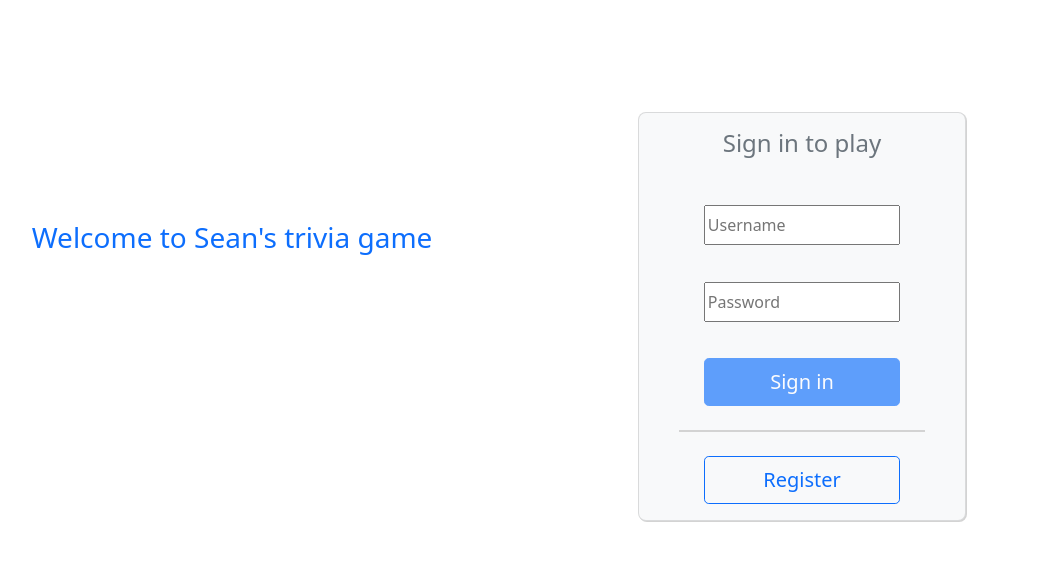
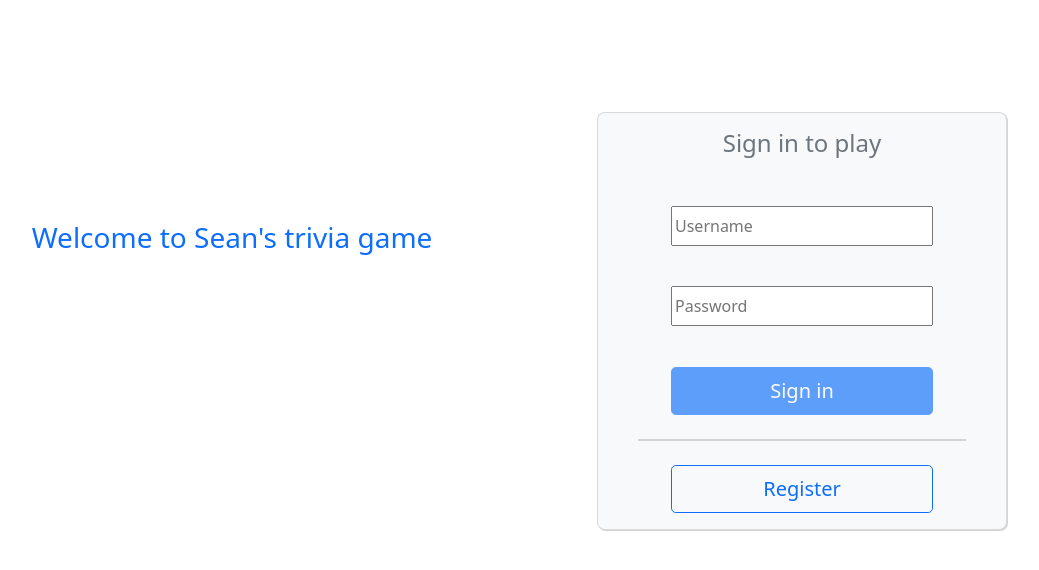
Before and after one commit to scallahan321/trivia-front, a React (Create React App) app: page / in a window 1280 px wide. Shown: the top 570 px of the page, without its empty margins (123-1162 px from the left). Built offline with nearby package versions, Linux system fonts and the light colour scheme.

Commit message:
trying that again

```diff
--- a/src/App.css
+++ b/src/App.css
@@ -64,7 +64,7 @@
   display:block;
   /* width: 24rem;
   height: 28rem; */
-  width: 60%;
+  width: 75%;
   height: 100%;
   margin-right: auto;
   margin-left: auto;
```
